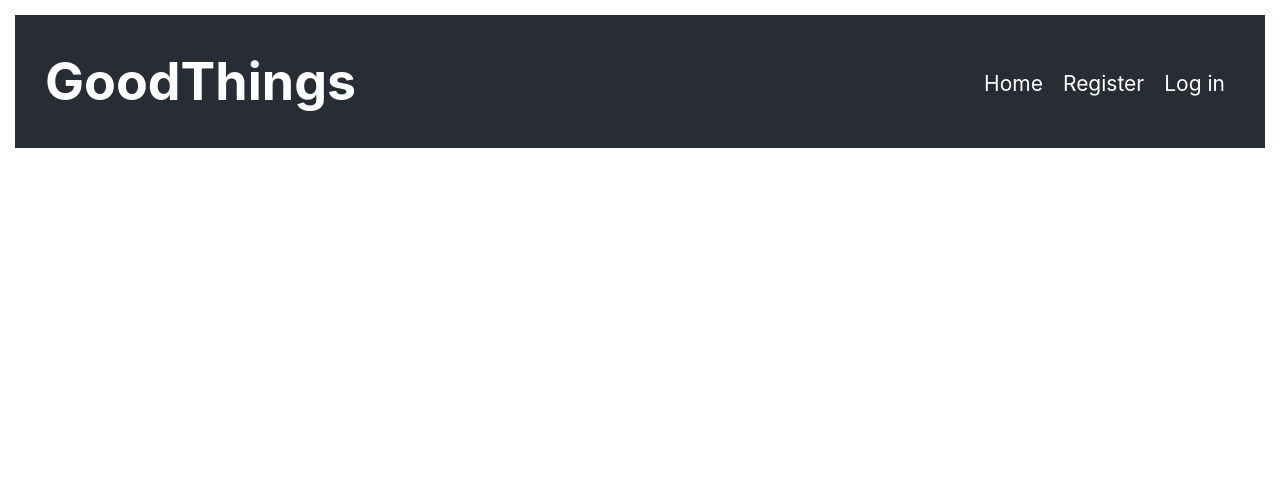
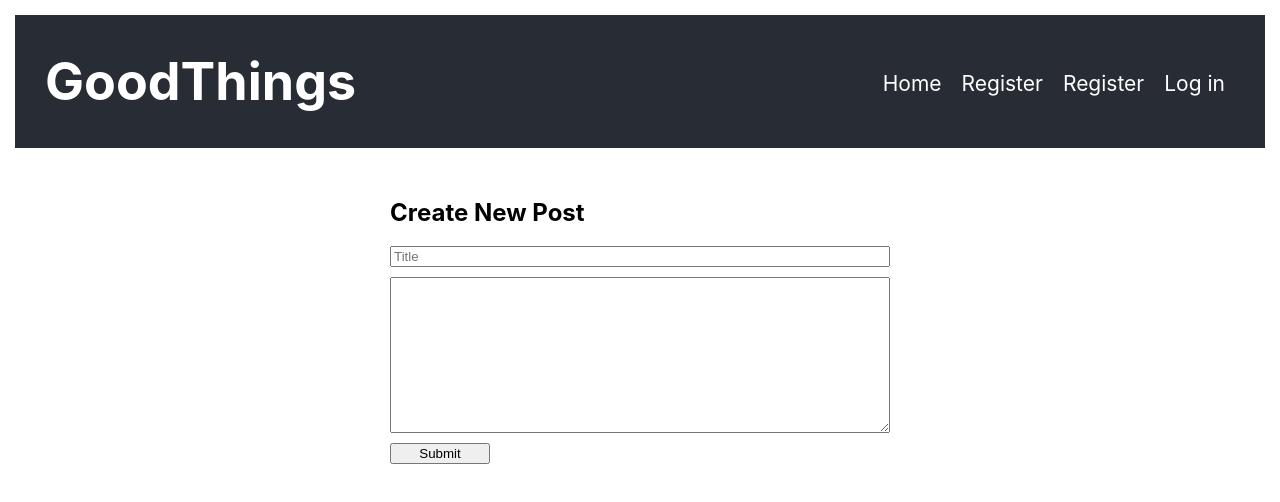
Before and after one commit to OLD-itdev161-sp2022/michael-rinderle, a React (Create React App) app in the folder client/: page /new-post in a window 1280 px wide. Shown: the top 502 px of the page. Built offline with nearby package versions, Linux system fonts and the light colour scheme.

Commit message:
added edit post logic

```diff
--- a/client/src/App.tsx
+++ b/client/src/App.tsx
@@ -2,6 +2,8 @@ import './App.css';
 
 import { Link, Route, BrowserRouter as Router, Switch } from 'react-router-dom';
 
+import CreatePost from './components/Post/CreatePost';
+import EditPost from './components/Post/EditPost';
 import Login from './components/Login/Login';
 import Post from './components/Post/Post';
 import PostList from './components/PostList/PostList';
@@ -109,13 +111,38 @@ class App extends React.Component {
         }
     }
 
+    editPost = post => {
+        this.setState({
+            post: post
+        });
+    }
+
+    onPostCreated = post => {
+        const newPosts = [...this.state.posts, post];
+        this.setState({
+            posts: newPosts
+        });
+    }
+
+    onPostUpdated = post => {
+        console.log('updated post: ', post);
+        const newPosts = [...this.state.posts];
+        const index = newPosts.findIndex(p => p._id === post._id);
+
+        newPosts[index] = post;
+
+        this.setState({
+            posts: newPosts
+        });
+    }
+
     viewPost = post => {
         console.log(`view ${post.title}`);
         this.setState({ post: post });
     }
 
     render() {
-        let { user, posts, post } = this.state;
+        let { user, posts, post, token } = this.state;
         const authProps = {
             authenticateUser: this.authenticateUser
         }
@@ -129,14 +156,23 @@ class App extends React.Component {
                             <li><Link to="/">Home</Link></li>
                             <li><Link to="/register">Register</Link></li>
                             <li>
-                                { user ?
-                                    <Link to="" onClick={this.logOut}>Login</Link> :
+                                {user ? (
+                                    <Link to="/new-post">New Post</Link>
+                                ) : (
+                                    <Link to="/register">Register</Link>
+                                )}
+                            </li>
+                            <li>
+                                { user ? (
+                                    <Link to="" onClick={this.logOut}>Logout</Link>
+                                ) : (
                                     <Link to="/login">Log in</Link>
-                                }
+                                )}
                             </li>
                         </ul>
                     </header>
                     <main>
+                        <Switch>
                             <Route exact path="/">
                                 {user ? (
                                 <React.Fragment>
@@ -144,7 +180,8 @@ class App extends React.Component {
                                     <PostList
                                         posts={posts}
                                         clickPost={this.viewPost}
-                                    deletePost={this.deletePost} />
+                                        deletePost={this.deletePost}
+                                        editPost={this.editPost} />
                                 </React.Fragment>
                                 ) : (
                                 <React.Fragment>Please Register or Login</React.Fragment>
@@ -153,7 +190,15 @@ class App extends React.Component {
                             <Route path="/posts/:postId">
                                 <Post post={post} />
                             </Route>
-                        <Switch>
+                            <Route path="/new-post">
+                                <CreatePost token={token} onPostCreated={this.onPostCreated} />
+                            </Route>
+                            <Route path="/edit-post/:postId">
+                                <EditPost
+                                    token={token}
+                                    post={post}
+                                    onPostUpdated={this.onPostUpdated}/>
+                            </Route>
                             <Route
                                 exact path="/register"
                                 render={() => <Register {...authProps} />} />
--- a/client/src/components/Post/CreatePost.js
+++ b/client/src/components/Post/CreatePost.js
@@ -4,3 +4,79 @@ import React, { useState } from 'react';
 
 import axios from 'axios';
 import { useHistory } from 'react-router-dom';
+
+const CreatePost = ({ token, onPostCreated }) => {
+    let history = useHistory();
+    const [postData, setPostData] = useState({
+        title: '',
+        body: ''
+    });
+
+    const { title, body } = postData;
+
+    const onChange = e => {
+        const { name, value } = e.target;
+
+        setPostData({
+            ...postData,
+            [name]: value
+        });
+    };
+
+    const create = async () => {
+        if(!title || !body) {
+            console.log('Title and body are required');
+        } else {
+            const newPost = {
+                title: title,
+                body: body
+            };
+
+            try {
+                const config = {
+                    headers: {
+                        'Content-Type': 'application/json',
+                        'x-auth-token': token
+                    }
+                };
+
+                // Create the post
+                const body = JSON.stringify(newPost);
+                const res = await axios.post(
+                    'http://localhost:5000/api/posts',
+                    body,
+                    config
+                );
+
+                // Call the handler and redirect
+                onPostCreated(res.data);
+                history.push('/');
+            } catch (error) {
+                console.error(`Error creating post: ${error.response.data}`);
+            }
+        };
+    }
+
+    return (
+        <div className="form-container">
+            <h2>Create New Post</h2>
+            <input
+                name="title"
+                type="text"
+                placeholder="Title"
+                value={title}
+                onChange={e => onChange(e)} />
+
+            <textarea
+                name="body"
+                cols="30"
+                rows="10"
+                value={body}
+                onChange={e => onChange(e)} />
+
+            <button onClick={() => create()}>Submit</button>
+        </div>
+    );
+};
+
+export default CreatePost;
--- a/client/src/components/PostList/PostList.js
+++ b/client/src/components/PostList/PostList.js
@@ -2,13 +2,14 @@ import PostListItem from './PostListItem';
 import React from 'react';
 
 const PostList = props => {
-    const { posts, clickPost, deletePost } = props;
+    const { posts, clickPost, deletePost, editPost } = props;
     return posts.map(post => (
         <PostListItem
             key={post._id}
             post={post}
             clickPost={clickPost}
-            deletePost={deletePost}/>
+            deletePost={deletePost}
+            editPost={editPost}/>
     ));
 };
 
--- a/client/src/components/PostList/PostListItem.js
+++ b/client/src/components/PostList/PostListItem.js
@@ -5,7 +5,7 @@ import slugify from 'slugify';
 import { useHistory } from 'react-router-dom';
 
 const PostListItem = props => {
-    const { post, clickPost, deletePost } = props;
+    const { post, clickPost, deletePost, editPost } = props;
     const history = useHistory();
 
     const handleClickPost = post => {
@@ -13,6 +13,11 @@ const PostListItem = props => {
 
         clickPost(post);
         history.push(`/posts/${slug}`);
+    }
+
+    const handleEditPost = post => {
+        editPost(post);
+        history.push(`/edit-post/${post._id}`);
     }
 
     return (
@@ -23,6 +28,7 @@ const PostListItem = props => {
             </div>
             <div className="postControls">
                 <button onClick={() => deletePost(post)}>Delete</button>
+                <button onClick={() => handleEditPost(post)}>Edit</button>
             </div>
         </div>
     );
--- a/client/src/components/PostList/styles.css
+++ b/client/src/components/PostList/styles.css
@@ -15,3 +15,11 @@
     overflow: hidden;
     text-overflow: ellipsis;
 }
+
+.postControls {
+    margin: 10px 0 10px 0;
+}
+
+.postControls button {
+    margin-left: 10px;
+}
```
Lines whose indentation alone changed are shown as unchanged.
